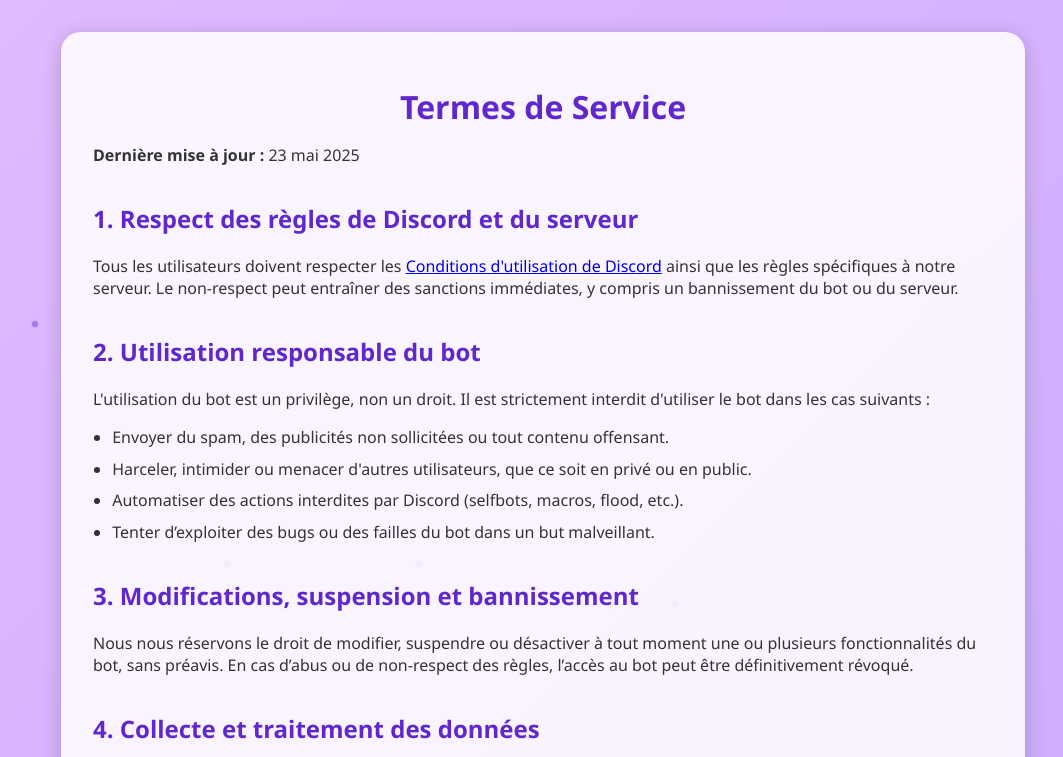
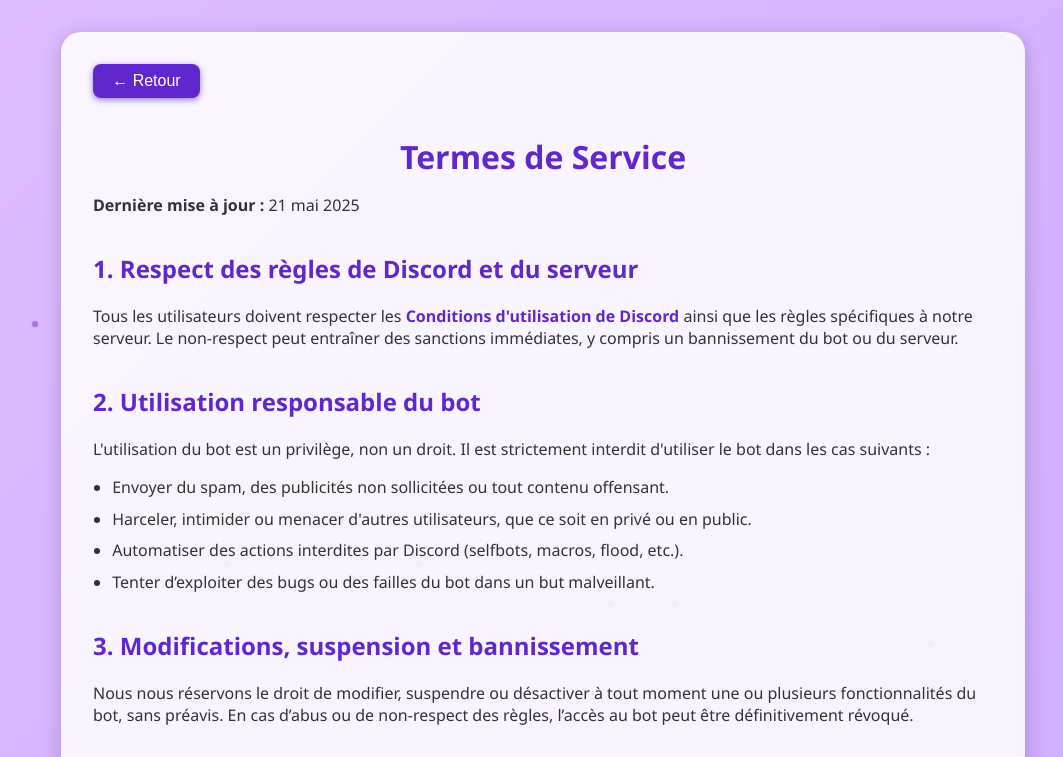
Before and after one commit to lecodeurdu63/scared.sniper-site, a plain HTML site: page terms.html in a window 1280 px wide. Shown: the top 757 px of the page, without its empty margins (97-1160 px from the left). Drawn offline with Linux system fonts and the light colour scheme.

Commit message:
Update terms.html

```diff
--- a/terms.html
+++ b/terms.html
@@ -1,7 +1,7 @@
 <!DOCTYPE html>
 <html lang="fr">
 <head>
-  <meta charset="UTF-8">
+  <meta charset="UTF-8" />
   <title>Termes de Service</title>
   <style>
     body {
@@ -98,6 +98,36 @@
       border-radius: 20px;
       padding: 2em;
       box-shadow: 0 4px 20px rgba(0, 0, 0, 0.2);
+      position: relative;
+    }
+
+    a {
+      color: #5f27cd;
+      text-decoration: none;
+      font-weight: 600;
+    }
+
+    a:hover {
+      text-decoration: underline;
+    }
+
+    /* Bouton retour */
+    .btn-retour {
+      align-self: flex-start;
+      margin-bottom: 1em;
+      background-color: #5f27cd;
+      color: white;
+      border: none;
+      border-radius: 8px;
+      padding: 0.5em 1.2em;
+      font-size: 1em;
+      cursor: pointer;
+      box-shadow: 0 2px 6px rgba(95, 39, 205, 0.6);
+      transition: background-color 0.3s ease;
+      user-select: none;
+    }
+    .btn-retour:hover {
+      background-color: #46259a;
     }
   </style>
 </head>
@@ -116,11 +146,13 @@
   </div>
 
   <div class="content-wrapper">
+    <button class="btn-retour" onclick="history.back()">← Retour</button>
+
     <h1>Termes de Service</h1>
-    <p><strong>Dernière mise à jour :</strong> 23 mai 2025</p>
+    <p><strong>Dernière mise à jour :</strong> 21 mai 2025</p>
 
     <h2>1. Respect des règles de Discord et du serveur</h2>
-    <p>Tous les utilisateurs doivent respecter les <a href="https://discord.com/terms" target="_blank">Conditions d'utilisation de Discord</a> ainsi que les règles spécifiques à notre serveur. Le non-respect peut entraîner des sanctions immédiates, y compris un bannissement du bot ou du serveur.</p>
+    <p>Tous les utilisateurs doivent respecter les <a href="discord-terms.html">Conditions d'utilisation de Discord</a> ainsi que les règles spécifiques à notre serveur. Le non-respect peut entraîner des sanctions immédiates, y compris un bannissement du bot ou du serveur.</p>
 
     <h2>2. Utilisation responsable du bot</h2>
     <p>L'utilisation du bot est un privilège, non un droit. Il est strictement interdit d'utiliser le bot dans les cas suivants :</p>
```
